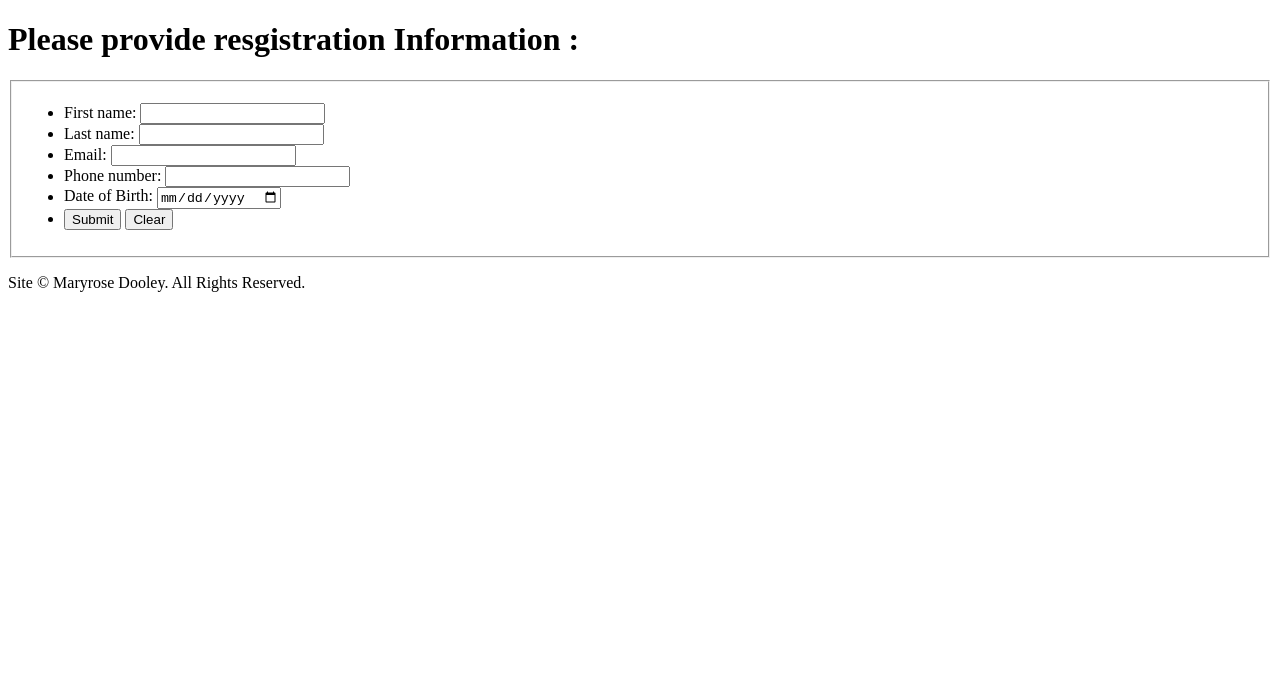
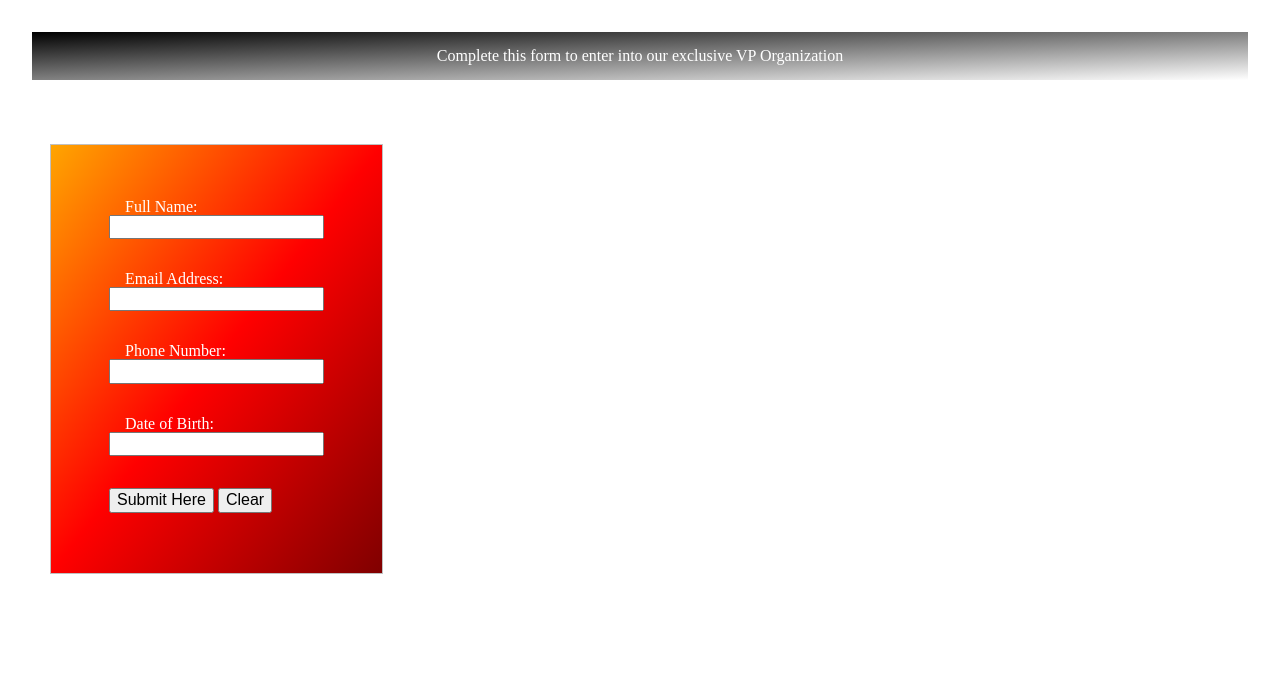
Before and after one commit to mdooley23/lab-3, a plain HTML site: page html/index.html in a window 1280 px wide. Drawn offline with nearby package versions, Linux system fonts and the light colour scheme; files that its build step writes are made by us from their sources.

Commit message:
moved css file to correct folder

```diff
--- /dev/null
+++ b/assets/css/resets.css
@@ -0,0 +1,222 @@
+/* http://meyerweb.com/eric/tools/css/reset/
+   v2.0 | 20110126
+   License: none (public domain)
+*/
+
+html, body, div, span, applet, object, iframe,
+h1, h2, h3, h4, h5, h6, p, blockquote, pre,
+a, abbr, acronym, address, big, cite, code,
+del, dfn, em, img, ins, kbd, q, s, samp,
+small, strike, strong, sub, sup, tt, var,
+b, u, i, center,
+dl, dt, dd, ol, ul, li,
+fieldset, form, label, legend,
+table, caption, tbody, tfoot, thead, tr, th, td,
+article, aside, canvas, details, embed,
+figure, figcaption, footer, header, hgroup,
+menu, nav, output, ruby, section, summary,
+time, mark, audio, video {
+	   margin: 0;
+	   padding: 1em;
+	   border: 0;
+	   font-size: 100%;
+	   font: inherit;
+     vertical-align: baseline;
+}
+/* HTML5 display-role reset for older browsers */
+article, aside, details, figcaption, figure,
+footer, header, hgroup, main, menu, nav, section {
+	display: block;
+}
+html {
+	line-height: 1;
+}
+body {
+  line-height: inherit;
+}
+ol, ul {
+	list-style: none;
+}
+blockquote, q {
+	quotes: none;
+}
+blockquote:before, blockquote:after,
+q:before, q:after {
+	content: '';
+	content: none;
+}
+table {
+	border-collapse: collapse;
+	border-spacing: 0;
+}
+
+
+/*! normalize.css v5.0.0 | MIT License | github.com/necolas/normalize.css */
+
+/* Forms
+   ========================================================================== */
+
+/**
+ * 1. Change the font styles in all browsers (opinionated).
+ * 2. Remove the margin in Firefox and Safari.
+ */
+
+button,
+input,
+optgroup,
+select,
+textarea {
+  font-family: sans-serif; /* 1 */
+  font-size: 100%; /* 1 */
+  line-height: 1.15; /* 1 */
+  margin: 0; /* 2 */
+}
+
+/**
+ * Show the overflow in IE.
+ * 1. Show the overflow in Edge.
+ */
+
+button,
+input { /* 1 */
+  overflow: visible;
+}
+
+/**
+ * Remove the inheritance of text transform in Edge, Firefox, and IE.
+ * 1. Remove the inheritance of text transform in Firefox.
+ */
+
+button,
+select { /* 1 */
+  text-transform: none;
+}
+
+/**
+ * 1. Prevent a WebKit bug where (2) destroys native `audio` and `video`
+ *    controls in Android 4.
+ * 2. Correct the inability to style clickable types in iOS and Safari.
+ */
+
+button,
+html [type="button"], /* 1 */
+[type="reset"],
+[type="submit"] {
+  -webkit-appearance: button; /* 2 */
+}
+
+/**
+ * Remove the inner border and padding in Firefox.
+ */
+
+button::-moz-focus-inner,
+[type="button"]::-moz-focus-inner,
+[type="reset"]::-moz-focus-inner,
+[type="submit"]::-moz-focus-inner {
+  border-style: none;
+  padding: 0;
+}
+
+/**
+ * Restore the focus styles unset by the previous rule.
+ */
+
+button:-moz-focusring,
+[type="button"]:-moz-focusring,
+[type="reset"]:-moz-focusring,
+[type="submit"]:-moz-focusring {
+  outline: 1px dotted ButtonText;
+}
+
+/**
+ * Change the border, margin, and padding in all browsers (opinionated).
+ */
+
+fieldset {
+  border: 1px solid #c0c0c0;
+  margin: 0 2px;
+  padding: 0.35em 0.625em 0.75em;
+}
+
+/**
+ * 1. Correct the text wrapping in Edge and IE.
+ * 2. Correct the color inheritance from `fieldset` elements in IE.
+ * 3. Remove the padding so developers are not caught out when they zero out
+ *    `fieldset` elements in all browsers.
+ */
+
+legend {
+  box-sizing: border-box; /* 1 */
+  color: inherit; /* 2 */
+  display: table; /* 1 */
+  max-width: 100%; /* 1 */
+  padding: 3pt; /* 3 */
+  white-space: normal; /* 1 */
+}
+
+/**
+ * 1. Add the correct display in IE 9-.
+ * 2. Add the correct vertical alignment in Chrome, Firefox, and Opera.
+ */
+
+progress {
+  display: inline-block; /* 1 */
+  vertical-align: baseline; /* 2 */
+}
+
+/**
+ * Remove the default vertical scrollbar in IE.
+ */
+
+textarea {
+  overflow: auto;
+}
+
+/**
+ * 1. Add the correct box sizing in IE 10-.
+ * 2. Remove the padding in IE 10-.
+ */
+
+[type="checkbox"],
+[type="radio"] {
+  box-sizing: border-box; /* 1 */
+  padding: 0; /* 2 */
+}
+
+/**
+ * Correct the cursor style of increment and decrement buttons in Chrome.
+ */
+
+[type="number"]::-webkit-inner-spin-button,
+[type="number"]::-webkit-outer-spin-button {
+  height: auto;
+}
+
+/**
+ * 1. Correct the odd appearance in Chrome and Safari.
+ * 2. Correct the outline style in Safari.
+ */
+
+[type="search"] {
+  -webkit-appearance: textfield; /* 1 */
+  outline-offset: -2px; /* 2 */
+}
+
+/**
+ * Remove the inner padding and cancel buttons in Chrome and Safari on macOS.
+ */
+
+[type="search"]::-webkit-search-cancel-button,
+[type="search"]::-webkit-search-decoration {
+  -webkit-appearance: none;
+}
+
+/**
+ * 1. Correct the inability to style clickable types in iOS and Safari.
+ * 2. Change font properties to `inherit` in Safari.
+ */
+
+::-webkit-file-upload-button {
+  -webkit-appearance: button; /* 1 */
+  font: inherit; /* 2 */
+}
--- /dev/null
+++ b/assets/css/screen.css
@@ -0,0 +1,197 @@
+/* http://meyerweb.com/eric/tools/css/reset/
+   v2.0 | 20110126
+   License: none (public domain)
+*/
+
+html, body, div, span, applet, object, iframe,
+h1, h2, h3, h4, h5, h6, p, blockquote, pre,
+a, abbr, acronym, address, big, cite, code,
+del, dfn, em, img, ins, kbd, q, s, samp,
+small, strike, strong, sub, sup, tt, var,
+b, u, i, center,
+dl, dt, dd, ol, ul, li,
+fieldset, form, label, legend,
+table, caption, tbody, tfoot, thead, tr, th, td,
+article, aside, canvas, details, embed,
+figure, figcaption, footer, header, hgroup,
+menu, nav, output, ruby, section, summary,
+time, mark, audio, video{
+	margin: 2;
+	padding: 0;
+	border: 0;
+	font-size: 100%;
+	font: inherit;
+	vertical-align: baseline;
+	}
+
+	html {
+	   font-family: "Robot", sans-serif,monospace;
+	   font-size: 1.125em; /* 18px / 16px = 1.125em */
+	   line-height: 1.44em; /* 26px / 18px (144%) = 1.44em */
+     text-align: justify;
+		 background-repeat: auto;
+	   background-size: cover;
+	   color: #FFFFFF;
+	}
+
+
+h1{
+	display: block;
+	   text-decoration: none;
+	   background: transparent;
+	   background-image: linear-gradient(to bottom right,black, grey,white); /*gradient background*/
+	   text-align: center;
+	   font-weight: 700;
+	   font-size: 2.441em; /* 43.945px/18px = 2.441em */
+	   line-height: 1.138em; /* 31.25px/43.945px = 1.138em*/
+	   padding-top: 0.138em;
+	   padding-bottom: 0.138em;
+	   color: #FFFFFF;
+
+}
+h2{
+font-family: "monospace", sans-serif,monospace;
+text-align: center;
+font-size: 1.5em;
+line-height: 1.44em; /* 26px / 18px (144%) = 1.44em */
+margin: center;
+}
+
+/* HTML5 display-role reset for older browsers */
+article, aside, details, figcaption, figure,
+footer, header, hgroup, main, menu, nav, section {
+	display: block;
+}
+
+
+}
+ol, ul {
+	list-style: none;
+}
+
+table {
+	border-collapse: collapse;
+	border-spacing: 1;
+}
+
+
+button,
+input,
+optgroup,
+select,
+textarea {
+  font-family: monospace; /* 1 */
+  font-size: 100%; /* 1 */
+  line-height: 1.15; /* 1 */
+  margin: 0; /* 2 */
+}
+
+
+button,
+input { /* 1 */
+  overflow: visible;
+}
+
+
+
+button,
+select { /* 1 */
+  text-transform: none;
+}
+
+button,
+html [type="button"], /* 1 */
+[type="reset"],
+[type="submit"] {
+  -webkit-appearance: button; /* 2 */
+}
+
+button::-moz-focus-inner,
+[type="button"]::-moz-focus-inner,
+[type="reset"]::-moz-focus-inner,
+[type="submit"]::-moz-focus-inner {
+  border-style: none;
+  padding: 0;
+}
+
+
+button:-moz-focusring,
+[type="button"]:-moz-focusring,
+[type="reset"]:-moz-focusring,
+[type="submit"]:-moz-focusring {
+  outline: 1px dotted ButtonText;
+}
+
+fieldset {
+  border: 1px solid #c0c0c0;
+	width: 200px;
+  margin: auto;
+  background-image: linear-gradient(to bottom right, orange, red, maroon); /*gradient background*/
+	text-align: left;
+  padding: 0.35em 0.625em 0.75em;
+		color: #FFFFFF;
+}
+
+legend {
+  box-sizing: border-box; /* 1 */
+  color: inherit; /* 2 */
+  display: table; /* 1 */
+  max-width: 100%; /* 1 */
+  padding: 0; /* 3 */
+  white-space: normal; /* 1 */
+}
+
+progress {
+  display: inline-block; /* 1 */
+  vertical-align: baseline; /* 2 */
+}
+
+
+textarea {
+  overflow: auto;
+}
+
+[type="checkbox"],
+[type="radio"] {
+  box-sizing: border-box; /* 1 */
+  padding: 0; /* 2 */
+}
+A
+
+[type="number"]::-webkiimt-inner-spin-button,
+[type="number"]::-webkit-outer-spin-button {
+  height: auto;
+}
+
+[type="search"] {
+  -webkit-appearance: textfield; /* 1 */
+  outline-offset: -2px; /* 2 */
+}
+
+
+[type="search"]::-webkit-search-cancel-button,
+[type="search"]::-webkit-search-decoration {
+  -webkit-appearance: none;
+}
+
+
+::-webkit-file-upload-button {
+  -webkit-appearance: button; /* 1 */
+  font: inherit; /* 2 */
+}
+
+p{ border: 1px solid #c0c0c0;
+	width: 200px;
+  margin: 0 2px;
+  margin-bottom: 50px;
+	padding: 0.35em 0.625em 0.75em;
+	padding: 1.5625em 0.9615384615384616em 1.5625em 0.9615384615384616em; /*TRBL*/
+  color: #FFFFFF;
+}
+
+#footer {
+  grid-row: 9;
+  grid-column: 1 / 2;
+  text-align: center;
+  font-size: 0.778em; /*14px/18px = o.778em*/
+}
--- a/html/index.html
+++ b/html/index.html
@@ -1,53 +1,49 @@
 <!DOCTYPE html>
-<html lang= "en" class="nojs">
+<html lang="en" class="nojs">
+  <head>
+    <title>See Your life Transformed</title>
+    <meta name="viewport"
+    content="width=device-width,initial-scale=1.0,shrink-to-fit=none" />
+    <meta charset="utf-8">
+    <link rel="stylesheet" href="../assets/css/screen.css"/>
+    <link rel="stylesheet" href="../assets/css/resets.css"/>
 
-  <head>
-    <title>Form</title>
-    <meta name="viewport" content="width=device-width,initial-scale=1.0,shrink-to-fit=none" />
-    <meta charset="utf-8" />
-    <link rel="stylesheet" href="assets/reset.css" />
-    <link rel="stylesheet" href="assets/screen.css" />
   </head>
-
-  <body>
-    <h1>Please provide resgistration Information :</h1>
+  <body id="content">
+   <main>
+    <h1>Complete this form to enter into our exclusive VP Organization</h1>
+    <h2>Join Now If You Dare...</h2>
     <form method="get" autocomplete="on" action="#null">
       <fieldset>
         <div id="wrap">
-          <ul class="content">
-            <li>
-              <label for="first_name">First name:</label>
-              <input type="text" id="first_name" name="first_name">
+        <ul class="data">
+          <li>
+              <label for="full_name">Full Name:</label>
+              <input id="full_name" type="text" name="full_name">
             </li>
             <li>
-              <label for="last_name">Last name:</label>
-              <input type="text" id="last_name" name="last_name">
+              <label for="email">Email Address:</label>
+              <input id="email" type="text" name="email">
             </li>
             <li>
-              <label for="email">Email:</label>
-              <input type="email" id="email" name="email">
+              <label for="phone">Phone Number:</label>
+              <input id="phone" type="text" name="phone">
             </li>
             <li>
-              <label for="phone-num">Phone number:</label>
-              <input type="number" id="phone-num" name="phone-num">
+              <label for="birthday">Date of Birth:</label>
+              <input id="birthday" type="text" name="birthday">
             </li>
-            <li>
-              <label for="dob">Date of Birth:</label>
-              <input type="date" id="dob" name="dob">
-            </li>
-            <li id="sub-button">
-              <button type="submit" value="Submit">Submit</button>
+            <li id="submit_button">
+              <input type="submit" value="Submit Here">
               <input type="reset" value="Clear">
             </li>
           </ul>
         </div>
-      </fieldset>
+    </fieldset>
     </form>
+  </main>
     <footer id="footer">
-          <p>Site © Maryrose Dooley. All Rights Reserved.</p>
-        </footer>
-        <script src="https://ajax.googleapis.com/ajax/libs/jquery/3.1.1/jquery.min.js"></script>
-         <script src="assets/js/site.js"></script>
+      <p>Site © Maryrose Dooley. All Rights Reserved.</p>
+    </footer>
   </body>
-
 </html>
```
Also changed, not shown: css/_normalize-form.css (deleted), css/_reset.css (deleted), css/_reset.min.css (deleted), css/screen.css (deleted).
